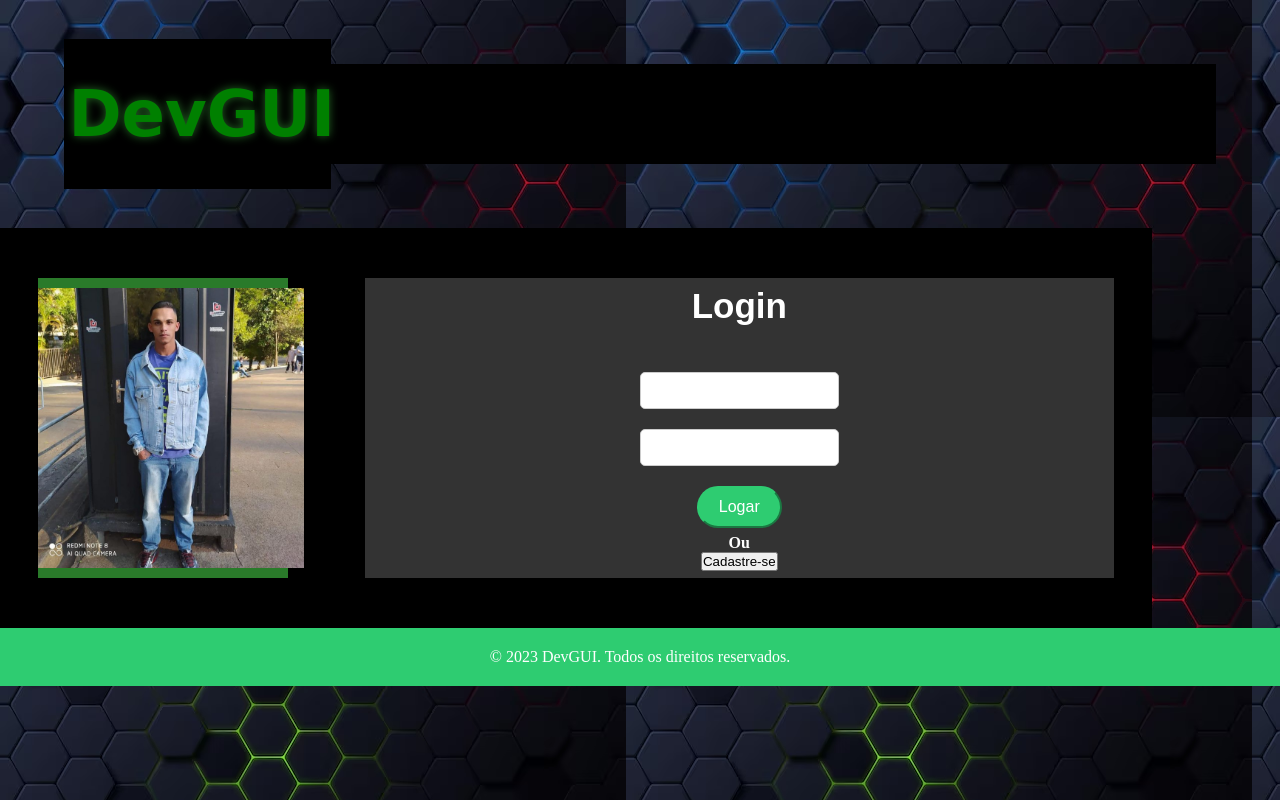
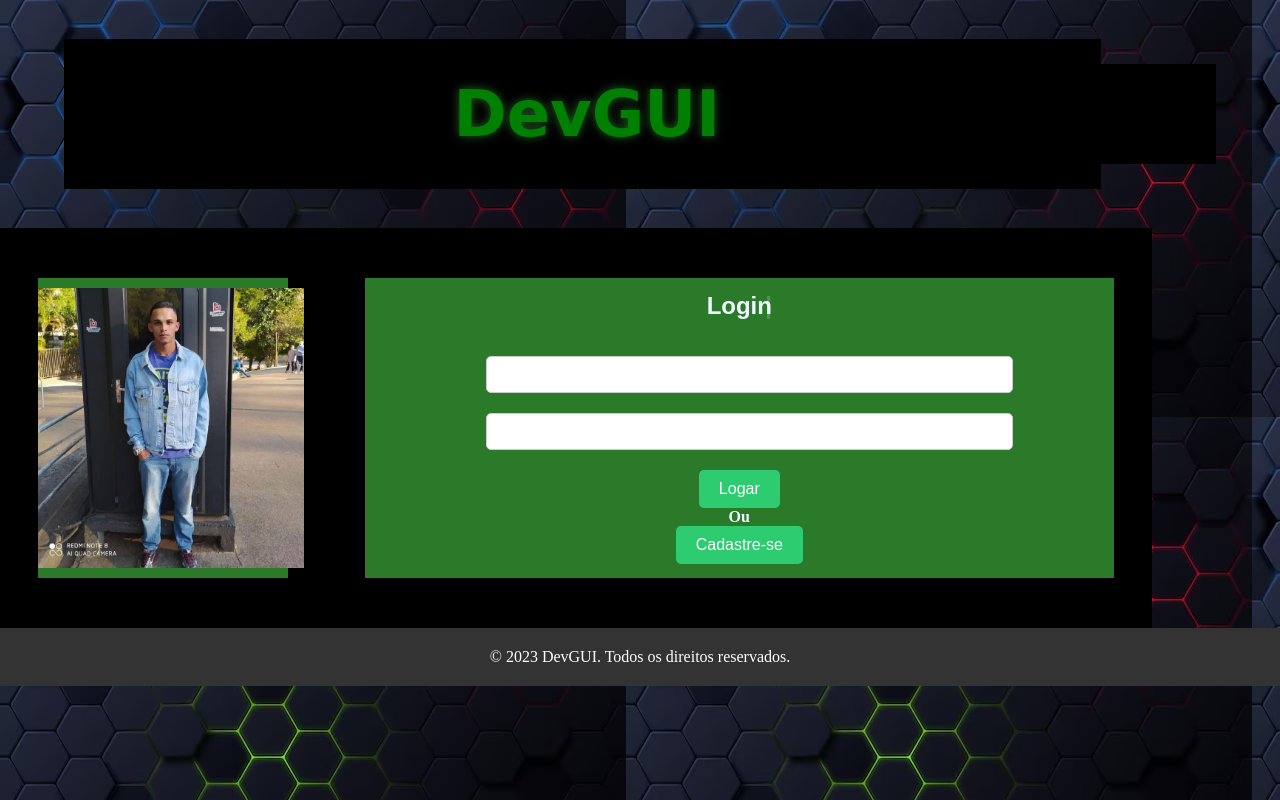
Before and after one commit to DevGuilhermeg/new-porfolio, a Flask app: page /login in a window 1280 px wide. Run offline with Flask 3, Linux system fonts and the light colour scheme.

Commit message:
Update style-login.css

```diff
--- a/static/css/style-login.css
+++ b/static/css/style-login.css
@@ -43,13 +43,49 @@
 }
 
 body{
-    background-color: #333;
-    background-image: url('images/fundo.avif');
+
+  background-image: url('../images/fundo.avif');
 
 
 }
 
 
+
+
+/* começa o menu */
+nav {
+display: flex;
+width: 72%;
+align-items: center;
+justify-content: center;
+background-color: #333;
+padding: 5px 0;
+}
+
+nav a {
+text-decoration: none;
+color: #fff;
+font-size: 14px;
+margin: 0 10px;
+position: relative;
+}
+
+nav a::after {
+content: '';
+display: block;
+height: 2px;
+width: 0;
+background-color: #3498db;
+position: absolute;
+bottom: 0;
+left: 0;
+transition: width 0.3s;
+}
+
+nav a:hover::after {
+width: 100%;
+}
+/* termina o menu */
 
 /* logo*/
 .logo-body {
@@ -94,7 +130,11 @@
 
 
 }
+.h3{
+  margin: 5px;
+  font-size: 18;
 
+}
 
 .header{
   display: flex;
@@ -112,6 +152,22 @@
 /* Estilos para telas de PC */
 @media only screen and (min-width: 768px) {
   /* Seus estilos para telas de PC aqui */
+}
+
+.cadastro {
+  display: flex;
+  flex-direction: column;
+
+}
+
+.cadastro1 {
+  display: flex;
+
+}
+
+h3, input {
+  justify-items: center;
+  margin: 0 10px;
 }
 
 .conteiner{
@@ -136,11 +192,17 @@
 
   justify-content: space-around;
 }
+.aling {
+display: flex;
+padding: 15px;
+align-items: center;
+justify-content: space-around;
+}
 .guiii{
   width: 65%;
   height: 300px;
   padding: 20px;
-    background-color: #333;
+  background-color: rgb(42, 122, 42);
   display: flex;
   flex-direction: column;
   align-items: center;
@@ -153,38 +215,171 @@
   height: 280px;
 
 }
-.te{
-    padding: 5px;
-    margin: 1px;
-    display: flex;
-    flex-wrap: wrap;
-    flex-direction: column;
-    align-items: center;
-}
+
 h3{
   margin: 5px;
 }
 
-h4 {
-    color: #ffffff;
+.links img {
+
+width: 30px;
+height: 30px;
+margin: 8px;
+
 }
-
-
 
 /* Aplica a animação aos itens de texto */
 .text-item {
-    font-size: 35px;
   overflow: hidden; /* Garante que o texto não apareça antes da animação */
   white-space: nowrap; /* Evita quebras de linha */
+
   margin: 0 auto; /* Centraliza o texto no contêiner */
   position: relative; /* Adiciona posição relativa para posicionar o cursor */
   animation: typing 2s steps(40, end) forwards;
   text-align: center; /* Alinha o texto ao centro após a animação */
   display: inline-block; /* Permite a aplicação de margin: 0 auto; */
-    color: rgb(255, 255, 255);
+  color: aliceblue;
 }
 
+/* Adiciona um atraso incremental para cada item de texto */
+.text-item:nth-child(1) {
+  animation-delay: 0.5s;
+}
 
+.text-item:nth-child(2) {
+  animation-delay: 2.5s;
+}
+
+.text-item:nth-child(3) {
+  animation-delay: 4.5s;
+}
+
+/* Adiciona um cursor piscante */
+.text-item::after {
+  content: "|";
+  position: absolute;
+  right: 0;
+  animation: blink 0.8s infinite;
+}
+
+@keyframes blink {
+  50% {
+    opacity: 0;
+  }
+}
+.ff{
+  display: flex;
+
+
+}
+/* projetos */
+section {
+  text-align: center;
+  padding: 40px 0;
+  background-color: #333533;
+  color: #fff;
+  width: 90%;
+}
+
+.projects {
+  display: flex;
+  justify-content: space-around;
+  flex-wrap: wrap;
+  margin-top: 20px;
+}
+
+.project {
+  width: 250px;
+  margin: 20px;
+  overflow: hidden;
+  border-radius: 8px;
+  box-shadow: 0 4px 8px rgba(0, 0, 0, 0.1);
+  transition: transform 0.3s;
+}
+
+.project img {
+  width: 100%;
+  height: auto;
+  border-radius: 8px 8px 0 0;
+}
+
+.project:hover {
+  transform: scale(1.05);
+}
+
+.project-info {
+  padding: 15px;
+  background-color: #000000;
+  border-radius: 0 0 8px 8px;
+}
+
+h3, p {
+  margin: 0;
+}
+/* fim dos projetos*/
+/* formações*/
+.formaca {
+text-align: center;
+padding: 40px 0;
+background-color: #000000;
+color: #fff;
+}
+
+.formacoes {
+display: flex;
+justify-content: space-around;
+flex-wrap: wrap;
+margin-top: 20px;
+}
+
+.formacao {
+position: relative;
+width: 200px;
+margin: 20px;
+overflow: hidden;
+border-radius: 8px;
+box-shadow: 0 4px 8px rgba(0, 0, 0, 0.1);
+transition: transform 0.3s;
+}
+
+.formacao:hover {
+transform: scale(1.05);
+}
+
+.formacao img {
+width: 100%;
+height: auto;
+border-radius: 8px 8px 0 0;
+}
+
+.formacao-info {
+padding: 20px;
+background-color: #1e2326;
+border-radius: 0 0 8px 8px;
+}
+
+h3, p {
+margin: 0;
+}
+/*fim das formaçoes*/
+/* contato */
+.contat {
+text-align: center;
+padding: 40px 0;
+background-color: #1e2326;
+color: #fff;
+}
+
+.form-contato {
+max-width: 600px;
+margin: 0 auto;
+}
+
+label {
+display: block;
+margin-bottom: 10px;
+color: #fff;
+}
 
 input,
 textarea {
@@ -196,30 +391,20 @@
 box-sizing: border-box;
 }
 
-.log {
+button {
 padding: 10px 20px;
 font-size: 16px;
 background-color: #2ecc71;
 color: #fff;
-  border-color: #2ecc71;
-  border-radius: 50px;
+border: none;
+border-radius: 5px;
 cursor: pointer;
-}
-.cad {
-    padding: 5px 10px;
-  font-size: 13px;
-  background-color: #5db07e;
-  color: #fff;
-  border-color: #5db07e;
-  border-radius: 8px;
-  cursor: pointer;
-
 }
 /* fim do contato */
 /* roda pe */
 footer {
 text-align: center;
 padding: 20px 0;
-  background-color: #2ecc71;
+background-color: #333;
 color: #fff;
 }
```
Lines whose indentation alone changed are shown as unchanged.
